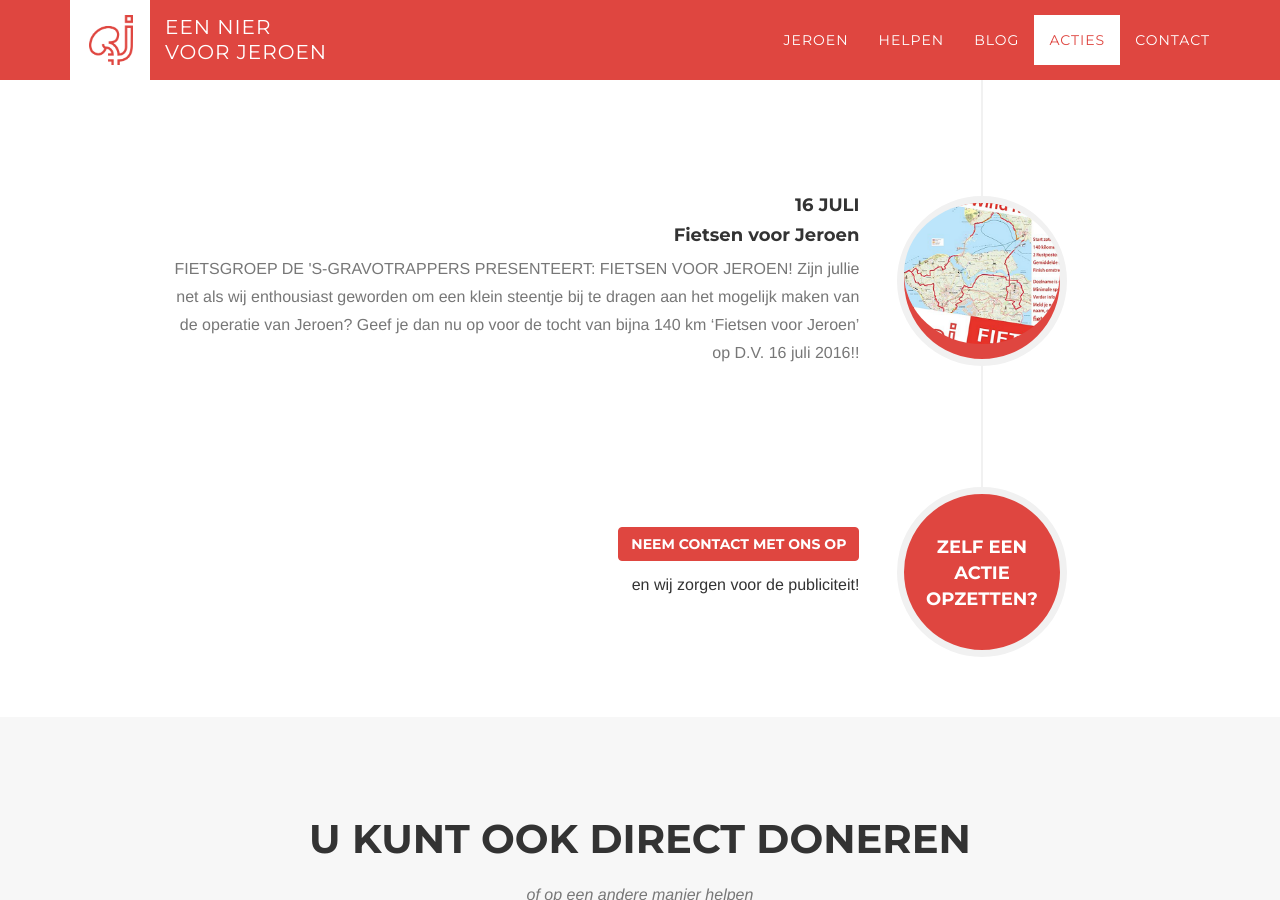
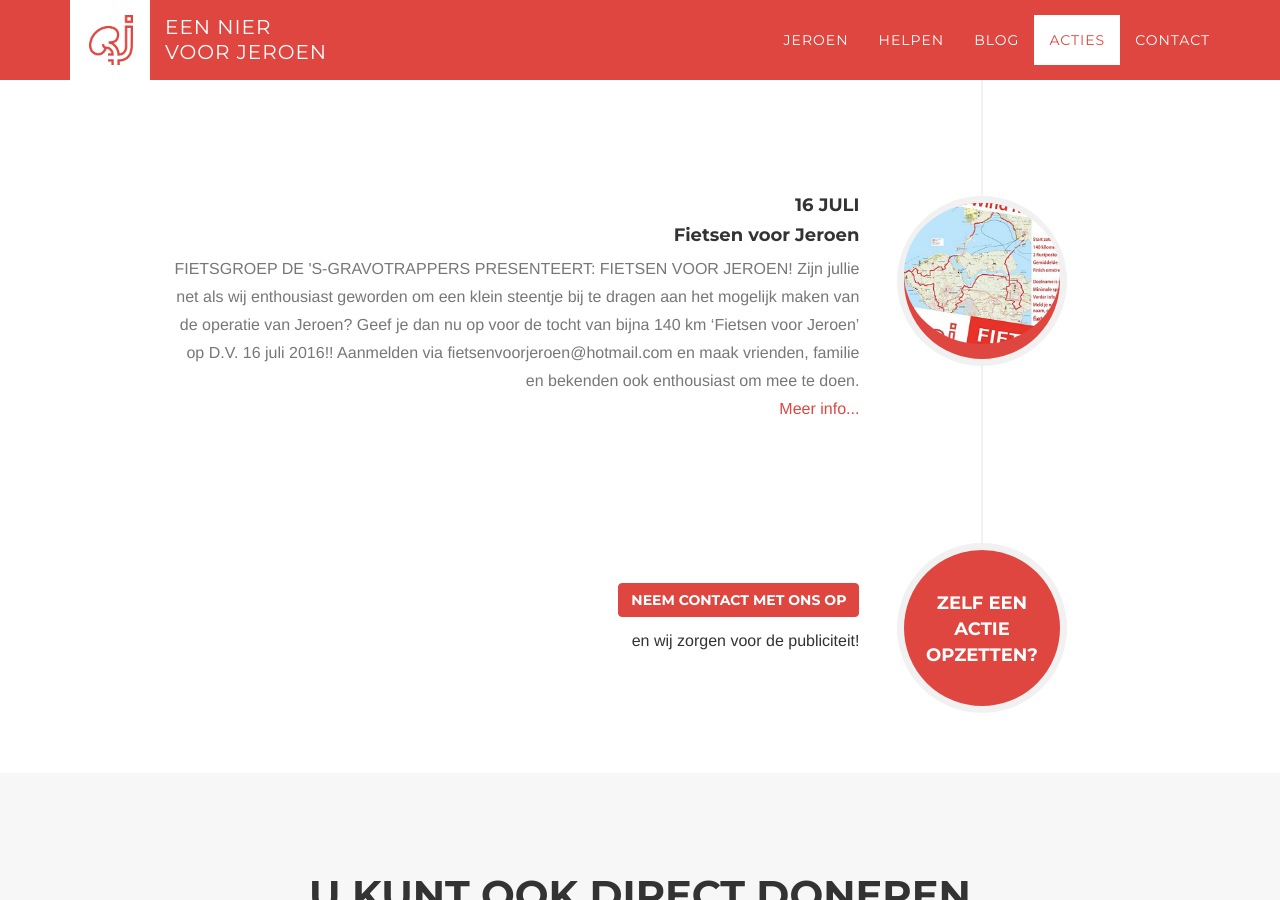
Before and after one commit to Een-nier-voor-Jeroen/Niervoorjeroen.nl-website, a Jekyll site: the page built from acties.html, in a window 1280 px wide and 900 px high, scrolled down 2497 px. Built offline with Jekyll 4.4.1, drawn with Linux system fonts in a browser that asks for light colours; nearby versions of some CDN libraries; some web fonts are replaced.

Commit message:
Mailadres bij fietstocht

```diff
--- a/acties.html
+++ b/acties.html
@@ -140,7 +140,10 @@ Adres: Weihoek 16 - Kruiningen</p>
                                     <h4 class="subheading">Fietsen voor Jeroen</h4>
                                 </div>
                                 <div class="timeline-body">
-                                    <p class="text-muted">FIETSGROEP DE 'S-GRAVOTRAPPERS PRESENTEERT: FIETSEN VOOR JEROEN! Zijn jullie net als wij enthousiast geworden om een klein steentje bij te dragen aan het mogelijk maken van de operatie van Jeroen? Geef je dan nu op voor de tocht van bijna 140 km ‘Fietsen voor Jeroen’ op D.V. 16 juli 2016!!</p>
+                                    <p class="text-muted">FIETSGROEP DE 'S-GRAVOTRAPPERS PRESENTEERT: FIETSEN VOOR JEROEN! Zijn jullie net als wij enthousiast geworden om een klein steentje bij te dragen aan het mogelijk maken van de operatie van Jeroen? Geef je dan nu op voor de tocht van bijna 140 km ‘Fietsen voor Jeroen’ op D.V. 16 juli 2016!! Aanmelden via fietsenvoorjeroen@hotmail.com en maak vrienden, familie en bekenden ook enthousiast om mee te doen.</p>
+                                    <p>
+                                        <a href="https://www.facebook.com/events/1722389611342844/">Meer info...</a>
+                                    </p>
                                 </div>
                             </div>
                         </li>
```
